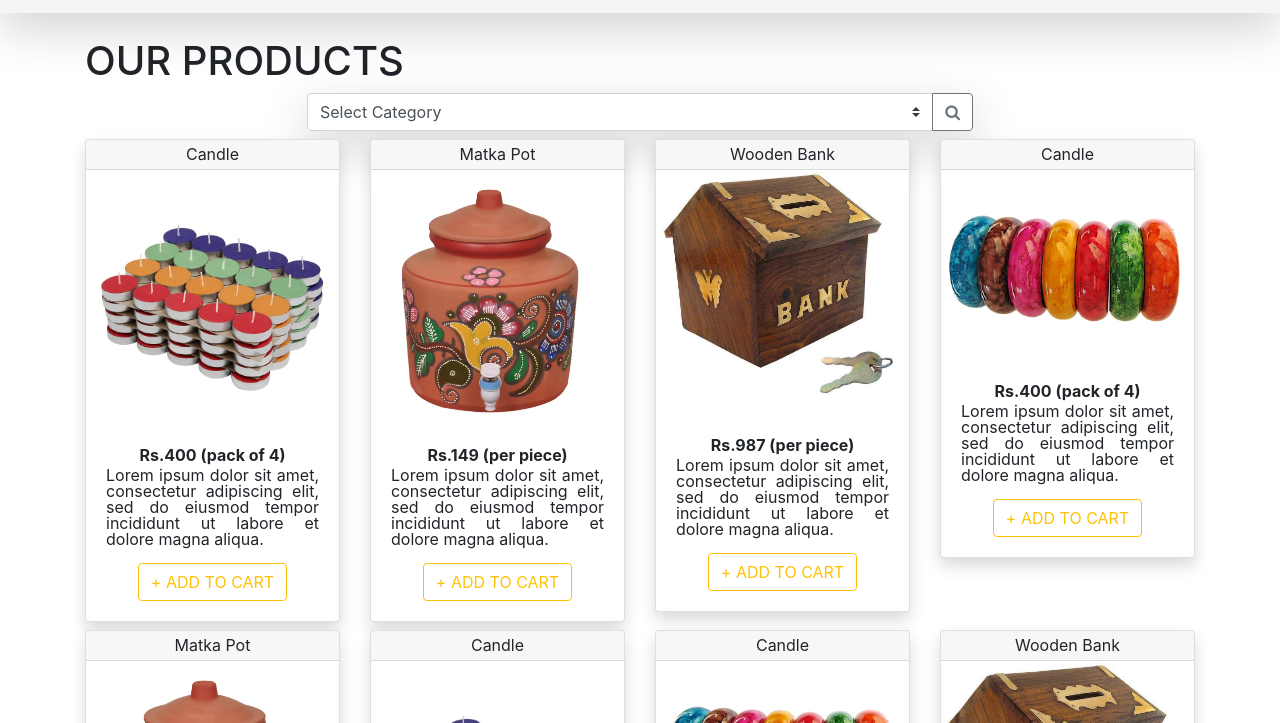
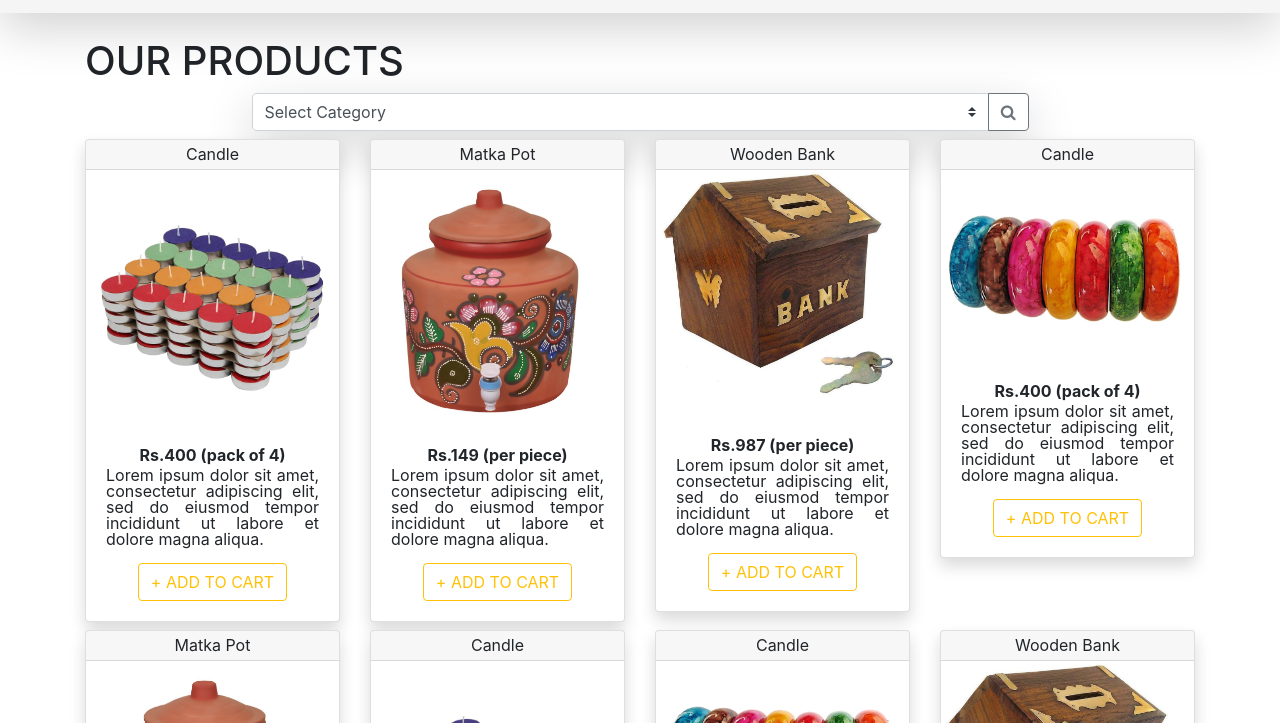
Before and after one commit to idsInderdeep/idsInderdeep.github.io, a plain HTML site: page ngo/index.html in a window 1280 px wide. Shown: the part 77-800 px from the top of the page. Drawn offline with nearby package versions, Linux system fonts and the light colour scheme.

Commit message:
Update index.html

```diff
--- a/ngo/index.html
+++ b/ngo/index.html
@@ -67,7 +67,7 @@
 <!-- Products -->
 <div class="container" style="">
   <h1>OUR PRODUCTS</h1>
-	<div class="input-group mb-2 shadow-lg" style="width:60%;margin:auto">
+	<div class="input-group mb-2 shadow-lg" style="width:70%;margin:auto">
 	  <select class="custom-select" id="inputGroupSelect04" >
 		<option selected>Select Category</option>
 		<option value="1">Hand made</option>
```
